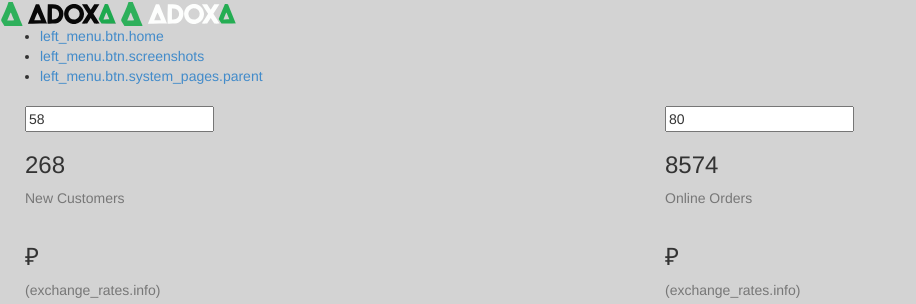
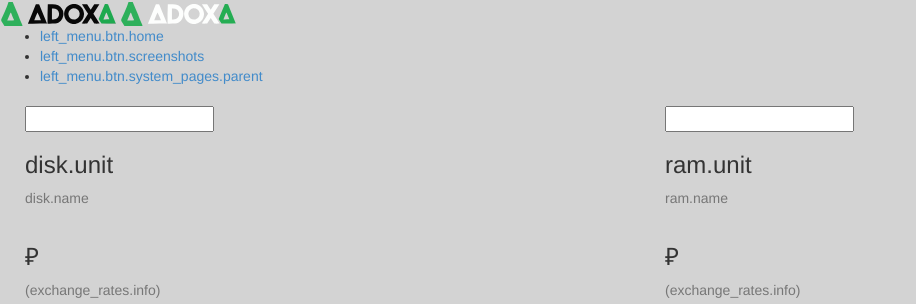
Before and after one commit to isensay/adoxaru, a Symfony app: template templates/pages/home.html.twig in a window 1280 px wide. Shown: the part 228-532 px from the top of the page, without its empty margins (0-916 px from the left). Run offline with Twig, Linux system fonts and the light colour scheme; the template is opened without the code that fills it, so the values that code supplies are empty; some libraries are stand-ins or nearby versions.

Commit message:
add show system param

```diff
--- a/templates/pages/home.html.twig
+++ b/templates/pages/home.html.twig
@@ -7,44 +7,47 @@
 
     <div class="row">
 
+        {# Информация о системном диске #}
         <div class="col-xl-3 col-md-6 mb-3">
             <div class="card fixed-height-card">
                 <div class="card-body">
                     <div class="d-flex justify-content-between align-items-center">
                         <div class="knob-chart invisible" dir="ltr">
                             <input data-plugin="knob" data-width="70" data-height="70" data-fgColor="#f06b78"
-                                data-bgColor="#fbdee1" value="58"
+                                data-bgColor="#fbdee1" value="{{ disk.used_percent }}"
                                 data-skin="tron" data-angleOffset="0" data-readOnly=true
                                 data-thickness=".15"/>
                         </div>
                         <div class="text-end">
-                            <h3 class="mb-1 mt-0"> <span data-plugin="counterup">268</span> </h3>
-                            <p class="text-muted mb-0">New Customers</p>
+                            <h3 class="mb-1 mt-0"> <span data-plugin="counterup">{{ disk.total }}</span> {{ 'disk.unit'|trans({}, 'home') }} </h3>
+                            <p class="text-muted mb-0">{{ 'disk.name'|trans({}, 'home') }}</p>
                         </div>
                     </div>
                 </div>
             </div>
         </div><!-- end col -->
 
+        {# Информация о оперативной памяти #}
         <div class="col-xl-3 col-md-6 mb-3">
             <div class="card fixed-height-card">
                 <div class="card-body">
                     <div class="d-flex justify-content-between align-items-center">
                         <div class="knob-chart invisible" dir="ltr">
                             <input data-plugin="knob" data-width="70" data-height="70" data-fgColor="#6c757d"
-                                data-bgColor="#ebeff2" value="80"
+                                data-bgColor="#ebeff2" value="{{ ram.used_percent }}"
                                 data-skin="tron" data-angleOffset="0" data-readOnly=true
                                 data-thickness=".15"/>
                         </div>
                         <div class="text-end">
-                            <h3 class="mb-1 mt-0"> <span data-plugin="counterup">8574</span> </h3>
-                            <p class="text-muted mb-0">Online Orders</p>
+                            <h3 class="mb-1 mt-0"> <span data-plugin="counterup">{{ ram.total }}</span> {{ 'ram.unit'|trans({}, 'home') }} </h3>
+                            <p class="text-muted mb-0">{{ 'ram.name'|trans({}, 'home') }}</p>
                         </div>
                     </div>
                 </div>
             </div>
         </div><!-- end col -->
 
+        {# Информация о курсе валюты USD #}
         <div class="col-xl-3 col-md-6 mb-3">
             <div class="card fixed-height-card">
                 <div class="card-body">
@@ -70,6 +73,7 @@
             </div>
         </div><!-- end col -->
 
+        {# Информация о курсе валюты EUR #}
         <div class="col-xl-3 col-md-6 mb-3">
             <div class="card fixed-height-card">
                 <div class="card-body">
--- a/translations/home/home.en.yaml
+++ b/translations/home/home.en.yaml
@@ -1,3 +1,9 @@
+disk:
+  name: "System disk"
+  unit: "Gb"
+ram:
+  name: "Random-access memory"
+  unit: "Gb"
 exchange_rates:
   date: "today"
   info: "CB RF exchange rate"
--- a/translations/home/home.ru.yaml
+++ b/translations/home/home.ru.yaml
@@ -1,3 +1,9 @@
+disk:
+  name: "Системный диск"
+  unit: "Гб"
+ram:
+  name: "Оперативная память"
+  unit: "Гб"
 exchange_rates:
   date: "сегодня"
   info: "по курсу ЦБ РФ"
```
Also changed, not shown: src/Controller/HomeController.php (+30 -97 lines), src/Service/ExchangeRateService.php (+52 -2 lines).
